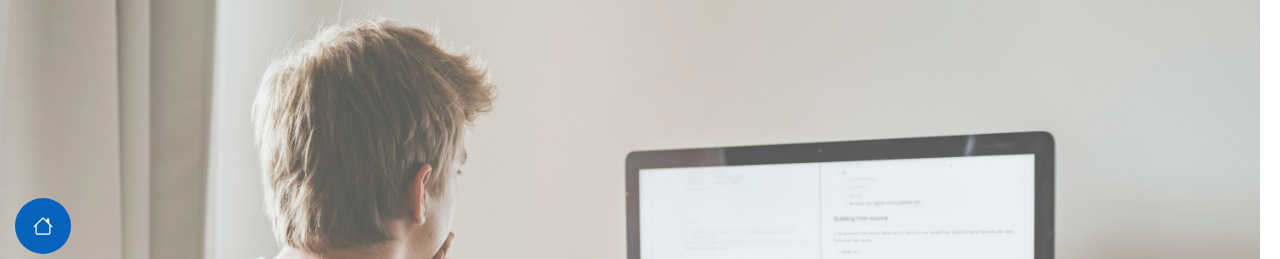
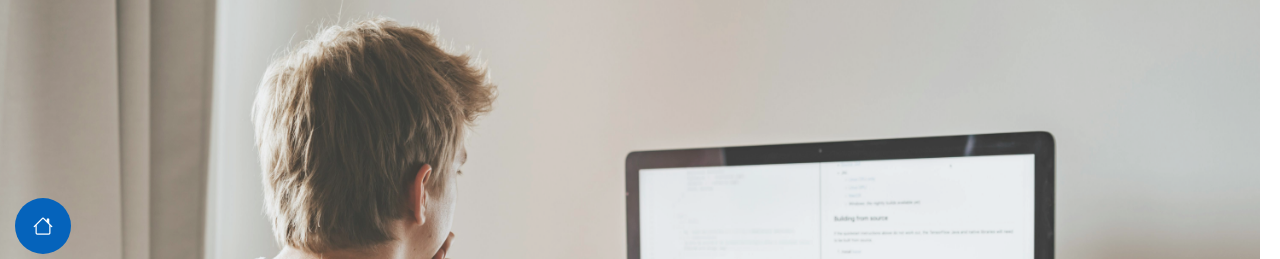
Before and after one commit to abdulzakirkhan/portfolio, a plain HTML site: page index.html in a window 1280 px wide. Shown: the top 259 px of the page. Drawn offline with nearby package versions, Linux system fonts and the light colour scheme.

Commit message:
Update main.css

```diff
--- a/assets/css/main.css
+++ b/assets/css/main.css
@@ -545,7 +545,7 @@ section,
 
 .hero:before {
   content: "";
-  background: color-mix(in srgb, var(--background-color), transparent 67%);
+  background: color-mix(in srgb, var(--background-color), transparent 80%);
   position: absolute;
   inset: 0;
   z-index: 2;
```
